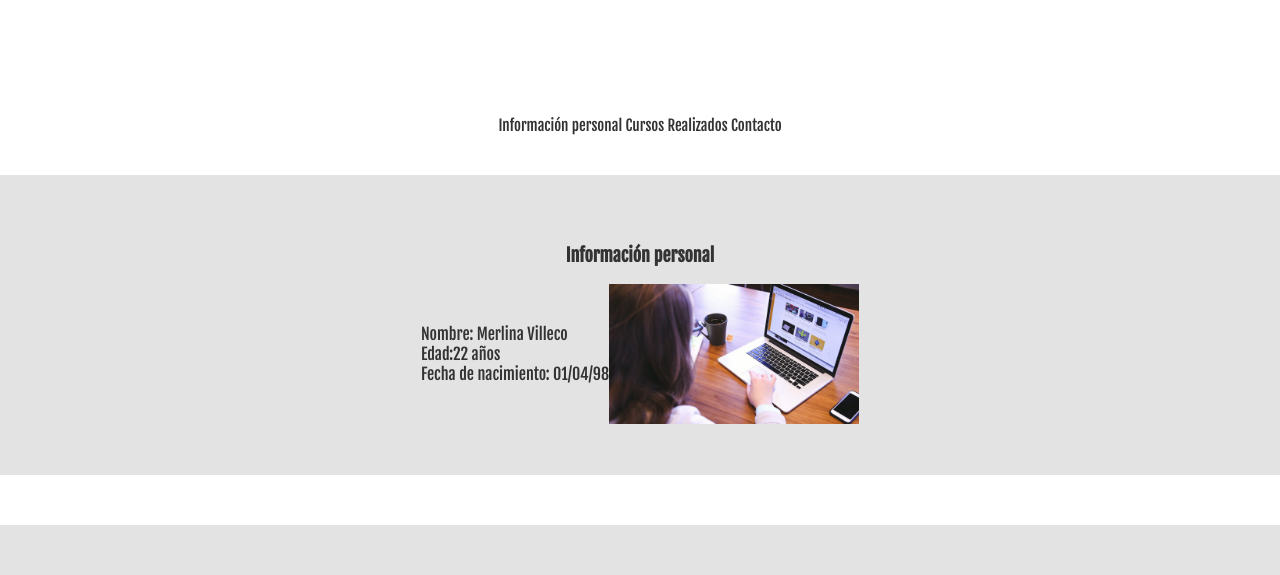
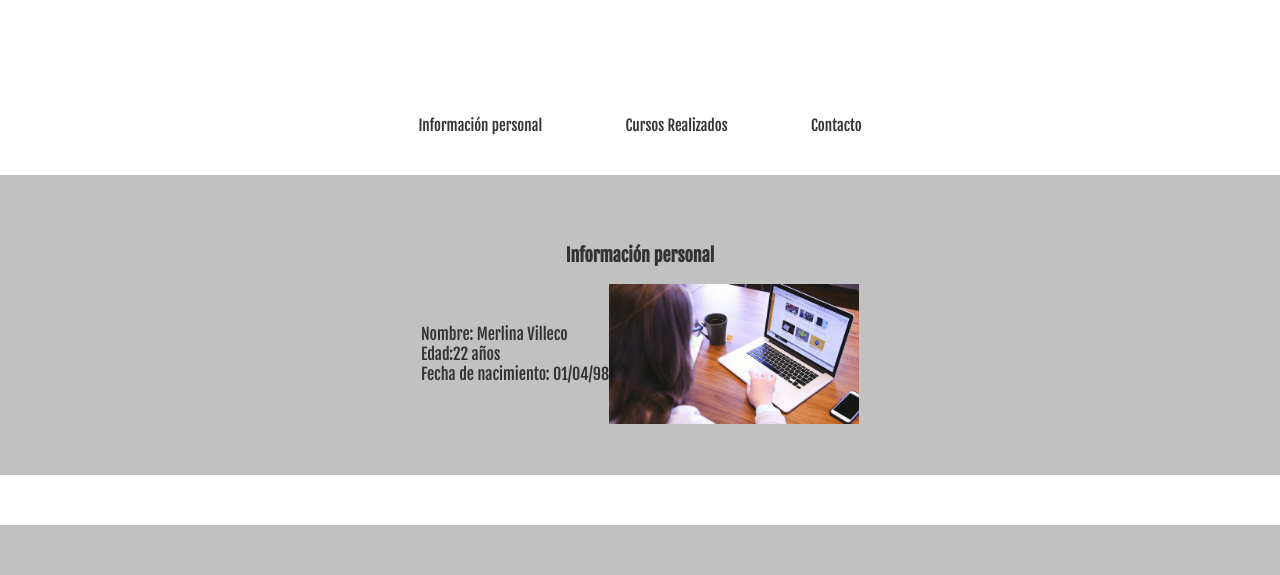
Before and after one commit to alexlecco/porfolio-mer, a plain HTML site: page index.html in a window 1280 px wide. Shown: the part 225-800 px from the top of the page. Drawn offline with Linux system fonts and the light colour scheme.

```diff
--- a/style.css
+++ b/style.css
@@ -43,7 +43,7 @@ body {
 }
 
 .fondo-traslucido {
-  background-color: rgba(200, 200, 200, 0.5);
+  background-color: rgba(100, 100, 100, 0.4);
   height: 300px;
   margin-bottom: 50px;
 }
@@ -81,6 +81,8 @@ ul {
 
 li {
   display: inline-block;
+  margin-left: 40px;
+  margin-right: 40px;
 }
 
 a {
```
